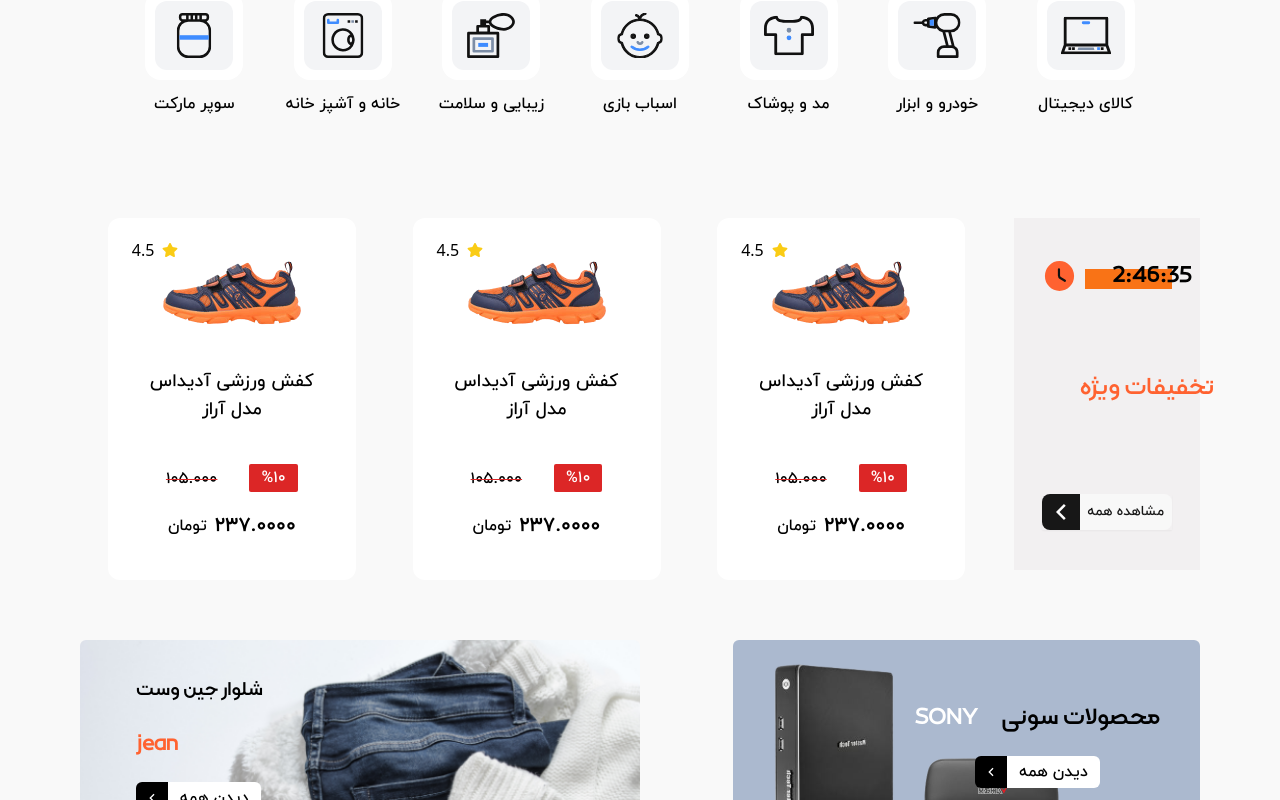
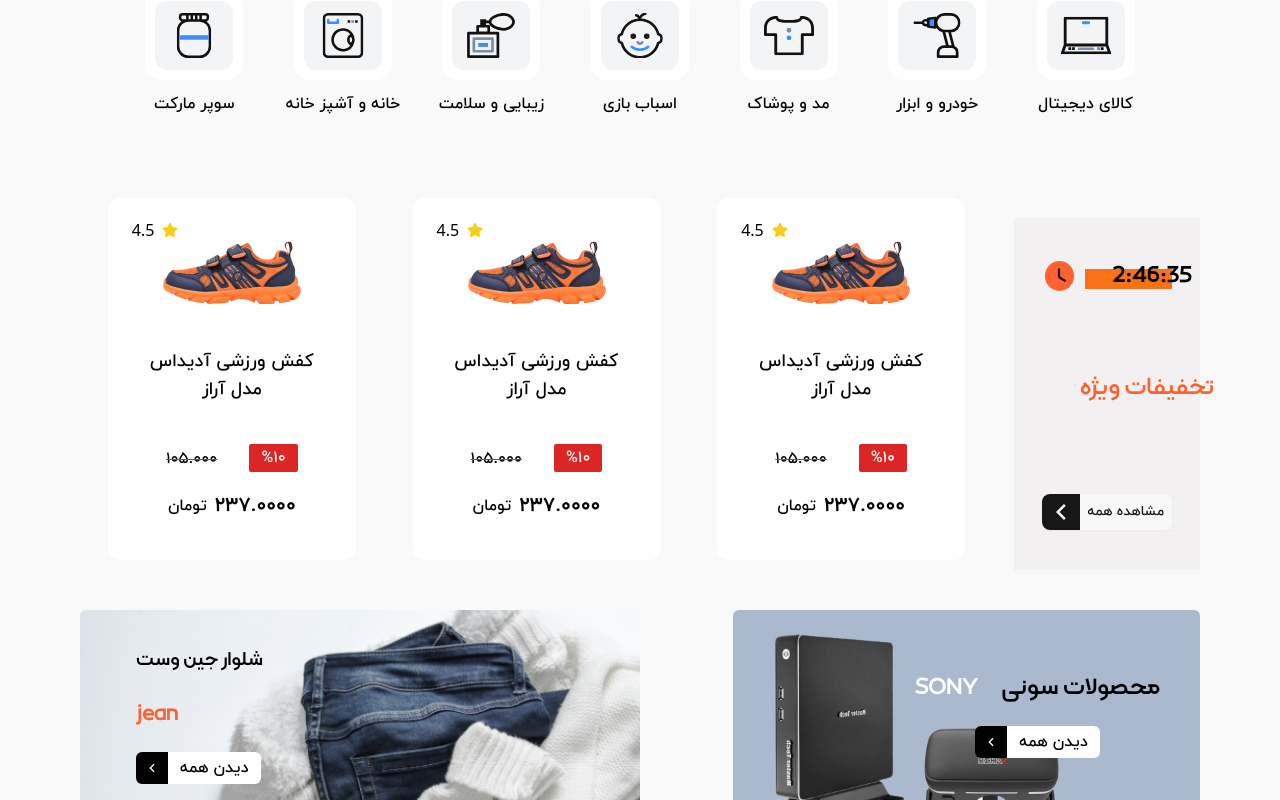
Before and after one commit to Ario-Team/shapino-frontend, a Next.js app: page / in a window 1280 px wide. Shown: the part 634-1434 px from the top of the page. Built offline with nearby package versions, Linux system fonts and the light colour scheme.

Commit message:
Fixed the OfferedProducts

```diff
--- a/components/OfferedProducts.jsx
+++ b/components/OfferedProducts.jsx
@@ -11,11 +11,9 @@
       <Swiper
         direction="horizontal"
         slidesPerView={1}
-        className="mt-7 sm:mt-0"
+        className="mt-7 sm:mt-0 pt-5 lg:-mt-5"
         style={{
           width: "100%",
-          paddingBlock: 20,
-          marginTop: "-20px",
         }}
         breakpointsBase="container"
         breakpoints={{
```
